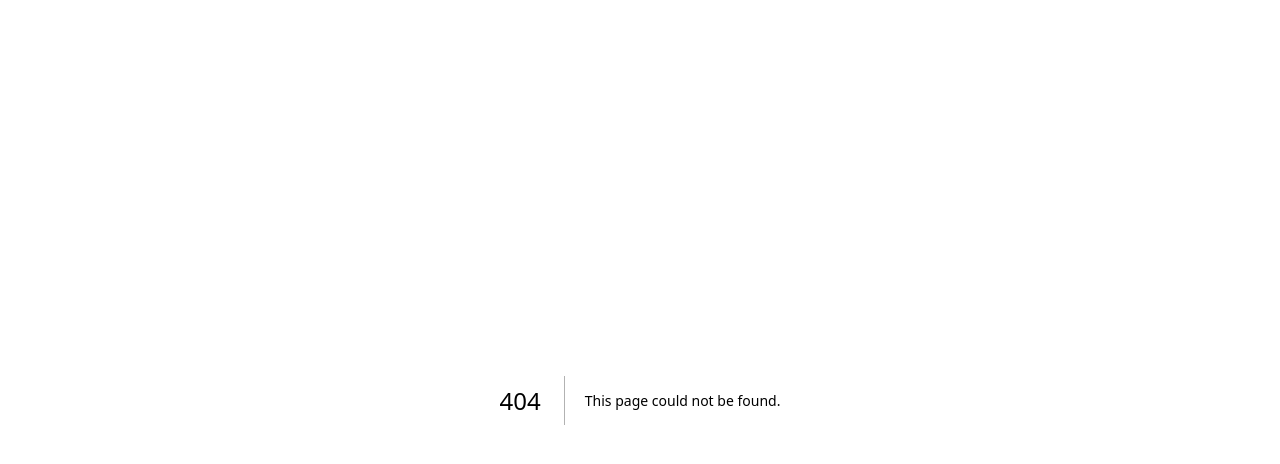
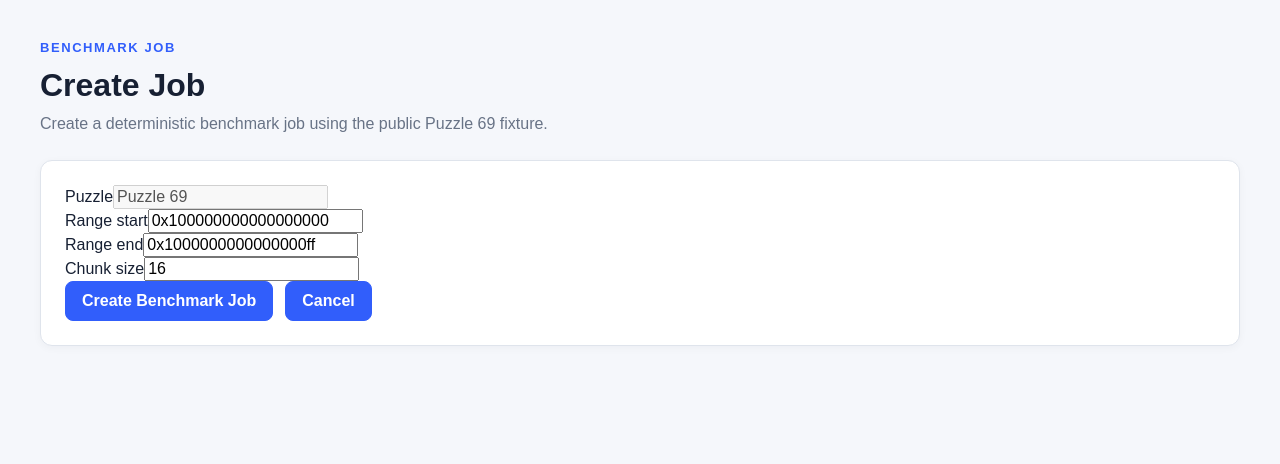
Before and after one commit to sam0406/samhuntv2, a Next.js app: page /create-job in a window 1280 px wide. Before the commit this address had no page. Shown: the top 464 px of the page. Built offline with nearby package versions, Linux system fonts and the light colour scheme.

Commit message:
Create page.tsx

```diff
--- /dev/null
+++ b/app/create-job/page.tsx
@@ -0,0 +1,187 @@
+"use client";
+
+import { FormEvent, useState } from "react";
+import { useRouter } from "next/navigation";
+
+const PUZZLE_ID = 69;
+const DEFAULT_START = "0x100000000000000000";
+const DEFAULT_END = "0x1000000000000000ff";
+
+export default function CreateJobPage() {
+  const router = useRouter();
+
+  const [rangeStart, setRangeStart] =
+    useState(DEFAULT_START);
+  const [rangeEnd, setRangeEnd] =
+    useState(DEFAULT_END);
+  const [chunkSize, setChunkSize] =
+    useState("16");
+
+  const [submitting, setSubmitting] =
+    useState(false);
+  const [error, setError] =
+    useState<string | null>(null);
+
+  async function handleSubmit(
+    event: FormEvent<HTMLFormElement>,
+  ) {
+    event.preventDefault();
+
+    setSubmitting(true);
+    setError(null);
+
+    try {
+      const response = await fetch("/api/jobs", {
+        method: "POST",
+        headers: {
+          "Content-Type": "application/json",
+        },
+        body: JSON.stringify({
+          puzzleId: PUZZLE_ID,
+          rangeStart: rangeStart.trim(),
+          rangeEnd: rangeEnd.trim(),
+          chunkSize: Number(chunkSize),
+        }),
+      });
+
+      const data = await response.json();
+
+      if (!response.ok) {
+        throw new Error(
+          data.error ?? "Failed to create job",
+        );
+      }
+
+      router.push(
+        `/dashboard/${data.job.id}`,
+      );
+    } catch (err) {
+      setError(
+        err instanceof Error
+          ? err.message
+          : String(err),
+      );
+
+      setSubmitting(false);
+    }
+  }
+
+  return (
+    <main>
+      <header className="page-header">
+        <div>
+          <p className="eyebrow">
+            BENCHMARK JOB
+          </p>
+
+          <h1>Create Job</h1>
+
+          <p className="section-description">
+            Create a deterministic benchmark job
+            using the public Puzzle 69 fixture.
+          </p>
+        </div>
+      </header>
+
+      <section className="job-card">
+        <form
+          onSubmit={handleSubmit}
+          className="job-form"
+        >
+          <div className="form-field">
+            <label htmlFor="puzzle">
+              Puzzle
+            </label>
+
+            <input
+              id="puzzle"
+              value="Puzzle 69"
+              disabled
+            />
+          </div>
+
+          <div className="form-field">
+            <label htmlFor="rangeStart">
+              Range start
+            </label>
+
+            <input
+              id="rangeStart"
+              value={rangeStart}
+              onChange={(event) =>
+                setRangeStart(
+                  event.target.value,
+                )
+              }
+              required
+            />
+          </div>
+
+          <div className="form-field">
+            <label htmlFor="rangeEnd">
+              Range end
+            </label>
+
+            <input
+              id="rangeEnd"
+              value={rangeEnd}
+              onChange={(event) =>
+                setRangeEnd(
+                  event.target.value,
+                )
+              }
+              required
+            />
+          </div>
+
+          <div className="form-field">
+            <label htmlFor="chunkSize">
+              Chunk size
+            </label>
+
+            <input
+              id="chunkSize"
+              type="number"
+              min="1"
+              step="1"
+              value={chunkSize}
+              onChange={(event) =>
+                setChunkSize(
+                  event.target.value,
+                )
+              }
+              required
+            />
+          </div>
+
+          {error && (
+            <div className="error-box">
+              {error}
+            </div>
+          )}
+
+          <div className="hero-actions">
+            <button
+              type="submit"
+              disabled={submitting}
+            >
+              {submitting
+                ? "Creating…"
+                : "Create Benchmark Job"}
+            </button>
+
+            <button
+              type="button"
+              onClick={() =>
+                router.push("/dashboard")
+              }
+              disabled={submitting}
+            >
+              Cancel
+            </button>
+          </div>
+        </form>
+      </section>
+    </main>
+  );
+}
```
